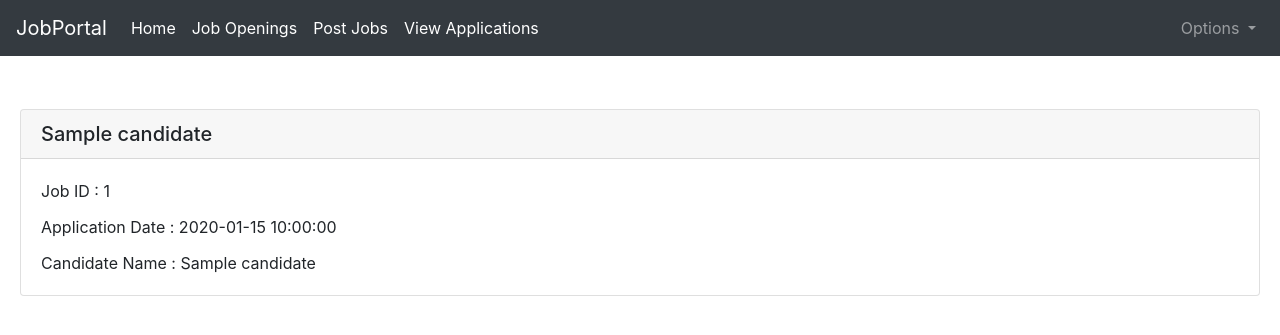
After one commit to pbinfinite/JobPortal, a Flask app: page /rec_view_app in a window 1280 px wide. The commit adds this page. Shown: the top 335 px of the page. Run offline with Flask 2, Linux system fonts and the light colour scheme; the visitor is signed in with stand-in values (Sample User, id 1); a database or web service that is not in the repository returns one stand-in record (values such as "Sample title"); some libraries are stand-ins or nearby versions.

Commit message:
View Applications Recruiter

```diff
--- a/app.py
+++ b/app.py
@@ -206,6 +206,24 @@ def recruiter_jobs():
     else:
         return redirect(url_for('login'))
 
+@app.route('/rec_view_app', endpoint='recruiter_app', methods=['POST','GET'])
+def recruiter_app():
+    if "user" in session:
+        user = session["user"]
+        conn=psycopg2.connect(database='jobportal', user='postgres', password='P@rimala9', port=5432, host='127.0.0.1')
+        cur=conn.cursor()
+        cur.execute("SELECT * FROM Recruiter WHERE login_username = '{}'".format(user))
+        userdet = cur.fetchall()
+        name = userdet[0][1]
+        cur.execute("select j.job_id, job_name, application_date, Cand_name from Candidate as c, Applications as a, Recruiter as r, Job_Profile as j where r.login_username = '{}' and r.emp_id = j.recruiter_ID and j.job_id=a.application_job_id and a.application_cand_id = c.Cand_id;".format(user))
+        apps = cur.fetchall()
+        conn.commit()
+        cur.close()
+        conn.close()
+        return render_template('recruiter_app.html', apps = apps,name = name)
+    else:
+        return redirect(url_for('login'))
+
 
 
 @app.route('/postjob', endpoint = 'postjob', methods = ['GET', 'POST'])
--- a/templates/rec_navbar.html
+++ b/templates/rec_navbar.html
@@ -26,6 +26,10 @@
             <li class="nav-item active">
               <a class="nav-link" href="http://127.0.0.1:5000/postjob">Post Jobs <span class="sr-only">(current)</span></a>
             </li>
+            <li class="nav-item active">
+              <a class="nav-link" href="http://127.0.0.1:5000/rec_view_app">View Applications <span class="sr-only">(current)</span></a>
+            </li>
+
           </ul>
         </div>
         <ul class="navbar-nav justify-content-end">
--- /dev/null
+++ b/templates/recruiter_app.html
@@ -0,0 +1,19 @@
+{% extends "rec_navbar.html" %}
+{% block title %} Applications-JobPortal {% endblock %}>
+{% block content %}
+<br>
+<br>
+{% for app in apps %}
+<div class="card" style="margin: 5px 20px 5px;">
+  <h5 class="card-header">{{ app[1] }}</h5>
+  <div class="card-body">
+    <p class="card-title">Job ID : {{ app[0] }}</p>
+    <p class="card-title">Application Date : {{ app[2] }}</p>
+    <p class="card-text">Candidate Name : {{ app[3] }}</p>
+
+  </div>
+</div>
+<br>
+{% endfor %}
+
+{% endblock %}
```
